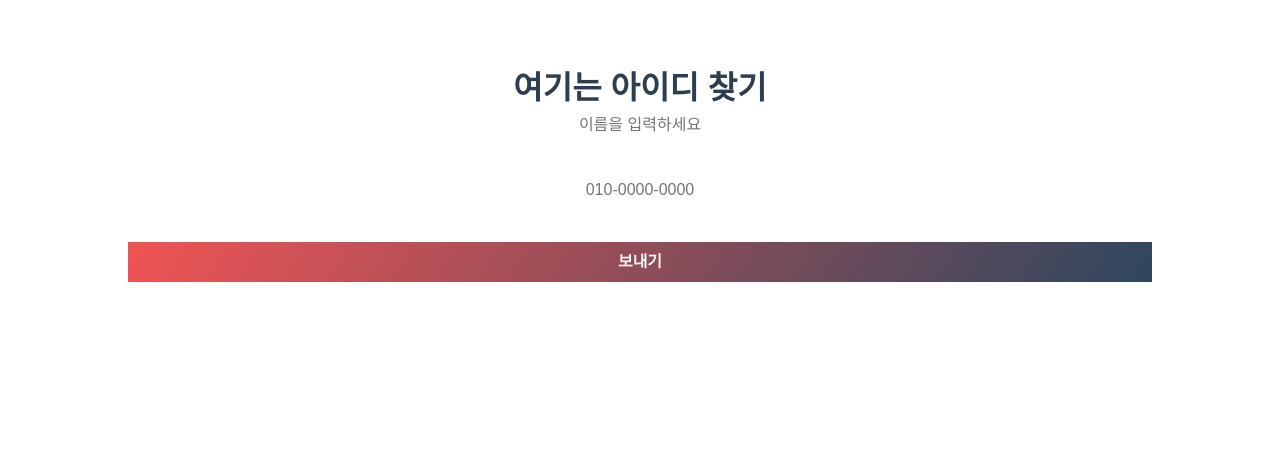
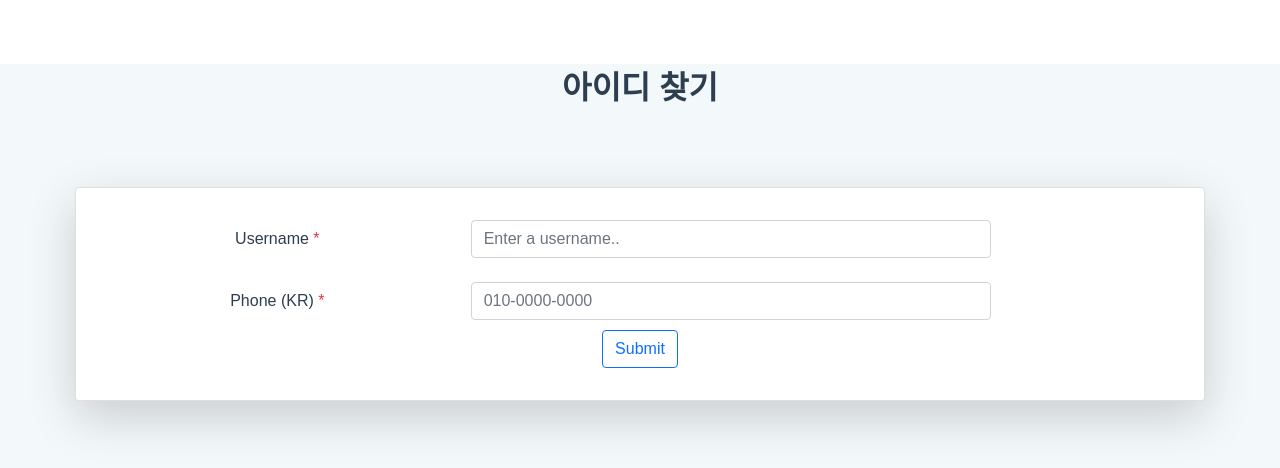
Before and after one commit to sspaka/webterview, a Vue app in the folder frontend/: page /findid in a window 1280 px wide. Shown: the top 468 px of the page. Built offline with nearby package versions, Linux system fonts and the light colour scheme.

Commit message:
#12 feat 로그인, 아이디찾기, 비번찾기 css

```diff
--- a/frontend/src/views/FindIdView.vue
+++ b/frontend/src/views/FindIdView.vue
@@ -1,22 +1,47 @@
 <template>
+<div class="background">
   <div class="head">
-    여기는 아이디 찾기
+    아이디 찾기
   </div>
+  <div class="card shadow-lg p-3 mb-5 bg-body rounded"
+style="margin-top: 7.500;margin-left: 7.500;margin-top: 75px;margin-left: 75px;margin-right: 75px;margin-bottom: 75px;">
+  <div class="card-body col-lg-12">
   <form @submit.prevent="findmail(credentials)">
-    <div>
-      <!-- <label for="UserName">이름:</label> -->
+    <!-- <div>
+      <label class="col-lg-4 col-form-label" for="val-username">Username <span class="text-danger">*</span></label>
       <input class="btn" id="UserNameyn" v-model="credentials.name" type="text" placeholder="이름을 입력하세요" required>
+    </div> -->
+    <!-- name -->
+    <div class="form-group row">
+        <label class="col-lg-4 col-form-label" for="val-username">Username <span class="text-danger">*</span></label>
+        <div class="col-lg-6">
+            <input v-model="credentials.name" type="text"  class="form-control" id="val-username" name="val-username" placeholder="Enter a username.." required>
+        </div>
+    </div>
+    &nbsp;
+
+    <!-- <div>
+      <input class="btn" id="UserPhoneyn" v-model="credentials.phone" type="tel" placeholder="010-0000-0000" required>
+    </div> -->
+
+    <!-- phone -->
+    <div class="form-group row">
+        <label class="col-lg-4 col-form-label" for="val-phoneus">Phone (KR) <span class="text-danger">*</span></label>
+        <div class="col-lg-6">
+            <input v-model="credentials.phone" type="tel" class="form-control" id="val-phoneus" name="val-phoneus" placeholder="010-0000-0000" required>
+        </div>
     </div>
     <div>
-      <!-- <label for="UserPhone">전화번호: </label> -->
-      <input class="btn" id="UserPhoneyn" v-model="credentials.phone" type="tel" placeholder="010-0000-0000" required>
+    <!-- <button class="submit-for-id" type="submit">보내기</button> -->
+    <button type="submit" class="btn btn-outline-primary" style="margin-top: 10px;">Submit</button>
     </div>
-    <div>
-    <button class="submit-for-id" type="submit">보내기</button>
-    </div>
-    <div class="show-id" v-if="email.message==='success'">고객님의 아이디(이메일)은 {{ email.userEmail }} 입니다.</div>
+    <!-- <div class="show-id" v-if="email.message==='success'">고객님의 아이디(이메일)은 {{ email.userEmail }} 입니다.</div> -->
 
   </form>
+  <div class="show-id" v-if="email.message==='success'">고객님의 아이디(이메일)은 {{ email.userEmail }} 입니다.</div>
+  </div>
+  </div>
+  </div>
 </template>
 
 <script>
@@ -92,4 +117,5 @@ export default {
 .show-id {
 
 }
+
 </style>
--- a/frontend/src/views/FindPasswordView.vue
+++ b/frontend/src/views/FindPasswordView.vue
@@ -1,39 +1,76 @@
-<template class="background">
+<template>
+<div class="background">
   <div class="head">
     비밀번호 찾기
   </div>
  <div>{{ code }}</div>
     &nbsp;
+  <div class="card shadow-lg p-3 mb-5 bg-body rounded" style="margin-top: 75px;margin-left: 75px;margin-right: 75px;margin-bottom: 75px;">
     <!-- 이메일 인증코드 보내기 -->
     <form @submit.prevent="sendmail(checkEmail)">
       <!-- <form> -->
-      <div>
-        <input class="btn" @input="writeEmail" id="UserEmailyn" v-model="credentials.useremail" type="email" placeholder="이메일을 입력하세요" required />
+      <div class="form-group row">
+        <label  class="col-lg-4 col-form-label" for="val-useremail">Useremail <span class="text-danger">*</span></label>
+        <!-- <input class="btn" @input="writeEmail" id="UserEmailyn" v-model="credentials.useremail" type="email" placeholder="이메일을 입력하세요" required /> -->
+        <div class="col-lg-6">
+            <input @input="writeEmail" v-model="credentials.useremail" type="email"  class="form-control" id="val-useremail" name="val-useremail" placeholder="Enter a useremail.." required>
+        </div>
+        &nbsp;
+        <div>
+        <button class="btn btn-outline-primary" style="margin-top: 5px; margin-bottom: 5px" @click='isClick' >인증코드 받기</button>
+        </div>
 
         <!-- 이메일 중복 확인 -->
-        <button class="btn" @click='isClick'>인증코드 받기</button>
         <br>
 
-
         <!-- 인증번호 확인 -->
-        <input  id="code" class="btn" type="text" v-model="mailcode" placeholder="인증번호를 입력해주세요">
+        <!-- <input  id="code" class="btn" type="text" v-model="mailcode" placeholder="인증번호를 입력해주세요">
         <input class="btn" type="button" value="인증 번호 확인" @click="codeCheck">
-        <!-- <p v-if="CodeConfirm" class="codeyn" style="color: red"> 코드가 일치하지 않습니다.</p> -->
-        <div v-if="CodeConfirm" class="codeyn" style="color: red"> 코드가 일치하지 않습니다</div>
-      </div>
+        <div v-if="CodeConfirm" class="codeyn" style="color: red"> 코드가 일치하지 않습니다</div> -->
+        <label  class="col-lg-4 col-form-label" for="val-username">Useremail confirm <span class="text-danger">*</span></label>
+        <div class="col-lg-6">
+            <input v-model="mailcode" type="text"  class="form-control" id="val-usercode" name="val-usercode" placeholder="Enter a code..">
+        </div>
+        <!-- <input class="btn" type="button" value="인증 번호 확인" @click="codeCheck"> -->
+        &nbsp;
+        <div>
+          <button class="btn btn-outline-primary" @click='codeCheck' style="margin-top: 5px; margin-bottom: 5px" >인증코드 확인</button>
+        </div>
+        <div v-if="CodeConfirm" class="codeyn" style="color: red; margin-top: 5px;"> 코드가 일치하지 않습니다</div>
+       </div>
+       &nbsp;
     </form>
 
     <div v-if="newpw" class="newPw">비밀번호 재 설정
       <form @submit.prevent="saveNewPw(credentials)" @reset="onReset">
-      <div>
+      <div class="form-group row">
+      <!-- <div>
         <input class="btn" id="UserPasswordyn" v-model="credentials.userpw" type="password" placeholder="비밀번호" minlength="8" maxlength="50" required />
       </div>
       <div>
         <input class="btn" @input="passwordConfirm" id="UserPasswordyn-Confirmation" type="password" placeholder="비밀번호 확인" minlength="8" maxlength="50" required />
         <p v-if="PasswordConfirm" style="color: red"> 비밀번호가 일치하지 않습니다.</p>
+      </div> -->
+      <label  class="col-lg-4 col-form-label" for="val-userpassword">Userpassword <span class="text-danger">*</span></label>
+      &nbsp;
+        <div class="col-lg-6">
+            <input id="UserPassword" v-model="credentials.userpw" type="password"  class="form-control"  name="val-userpassword" style="margin-top: 5px" placeholder="Enter a password.." minlength="8" maxlength="50" required />
+        </div>
+        &nbsp;
+      <label  class="col-lg-4 col-form-label" for="val-userpassword-confirm">Userpassword Confirm<span class="text-danger">*</span></label>
+      &nbsp;
+        <div class="col-lg-6">
+          <input id="UserPassword-Confirmation" @input="passwordConfirm" type="password"  class="form-control"  name="val-userpassword" style="margin-top: 5px" placeholder="Enter a password.." minlength="8" maxlength="50" required/>
+        </div>
+      <div v-if="PasswordConfirm" class="codeyn" style="color: red; margin-top: 5px;"> 비밀번호가 일치하지 않습니다.</div>
+        &nbsp;
+        <div>
+          <button class="btn btn-outline-primary" type="submit" style="margin-top: 5px; margin-bottom: 5px">비밀번호 변경하기</button>
+        </div>
       </div>
-      <button class="btn" type="submit" >비밀번호 변경하기</button>
       </form>
+    </div>
+    </div>
     </div>
 </template>
 
@@ -85,7 +122,7 @@ export default {
     },
     passwordConfirm() {
         var p1 = document.getElementById('UserPassword').value;
-        var p2 = document.getElementById('UserPassword Confirmation').value;
+        var p2 = document.getElementById('UserPassword-Confirmation').value;
         if( p1 != p2 ) {
           //alert("비밀번호가 일치 하지 않습니다");
           this.PasswordConfirm = true
@@ -149,7 +186,7 @@ export default {
   font-weight: bold;
 }
 
-.btn {
+/* .btn {
   position:relative;
   left:40%;
   transform: translateX(-50%);
@@ -165,31 +202,27 @@ export default {
   cursor:pointer;
   transition: 0.4s;
   display:inline;
-}
+} */
 
 .codeyn{
 
-  margin-bottom: 40px;
   height:40px;
   background-size: 200%;
   font-weight: bold;
   border:none;
 
 }
-.newPw {
+/* .newPw {
   border:none;
   outline:none;
   color: #30475E;
   font-size:16px;
-
   background: none;
-  /* position:relative; */
-  /* background-position: left; */
   background-size: 200%;
   font-weight: bold;
   border:none;
   display:inline;
-}
+} */
 
 #UserPasswordyn {
   margin-top:40px;
@@ -209,4 +242,9 @@ export default {
   height:25px;
   background: none;
 }
+
+.background{
+  background-color: #f3f8fa;
+  /* background-color: #F5F5F5; */
+}
 </style>
```
